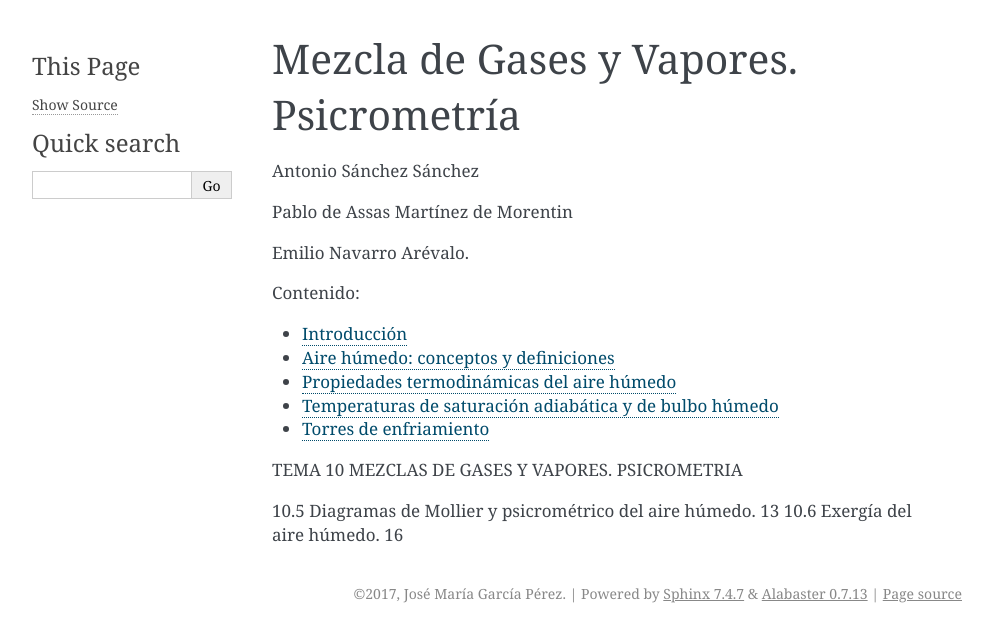
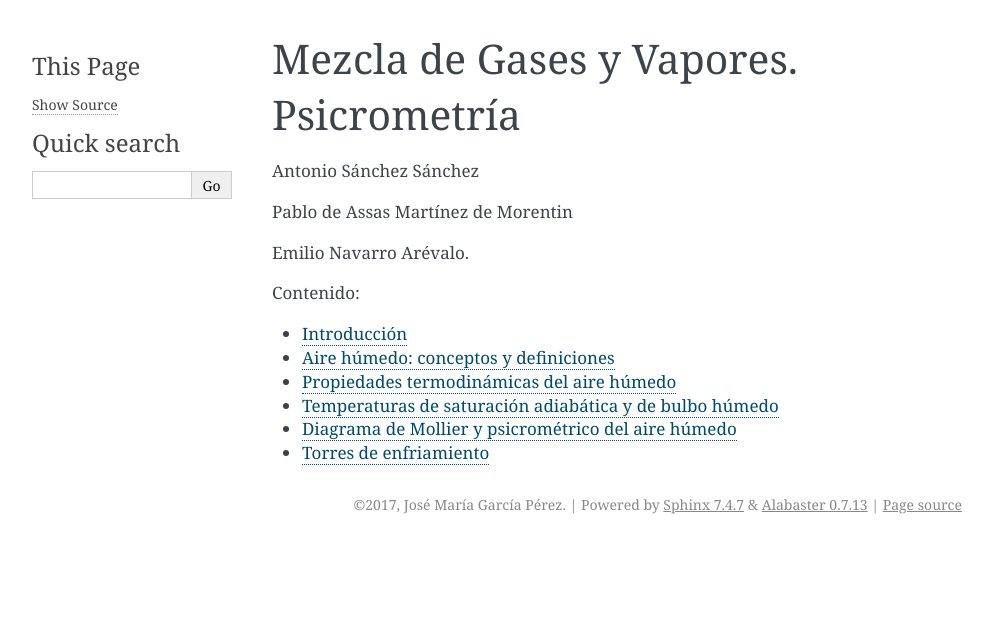
Before and after one commit to mantielero/termodinamica, a Sphinx documentation site: the page built from source/vapores.rst, in a window 1280 px wide. Shown: the top 642 px of the page, without its empty margins (148-1141 px from the left). Built offline with Sphinx 7.4.7, drawn with Linux system fonts in a browser that asks for light colours; pages that are not in the unit, such as notebooks, are missing from menus.

Commit message:
Update vapores.rst

```diff
--- a/source/vapores.rst
+++ b/source/vapores.rst
@@ -17,13 +17,6 @@ Emilio Navarro Arévalo.
    vapores_aire_humedo
    vapores_propiedades_termodinamicas
    vapores_saturacion
+   vapores_mollier
    vapores_acondicionamiento_aire
    vapores_torres
-
-
-TEMA 10
-MEZCLAS DE GASES Y VAPORES. PSICROMETRIA
-
-
-10.5 Diagramas de Mollier y psicrométrico del aire húmedo.	13
-10.6	Exergía del aire húmedo.	16
```
